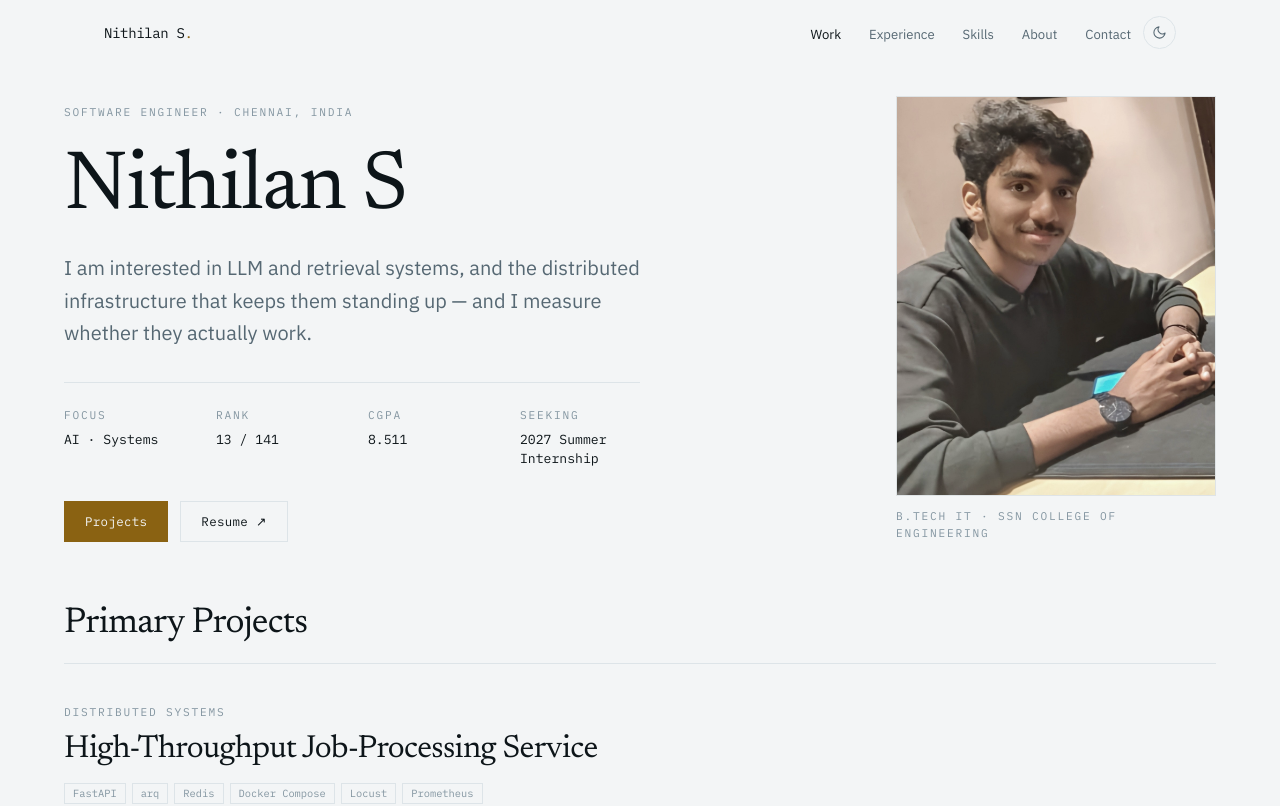
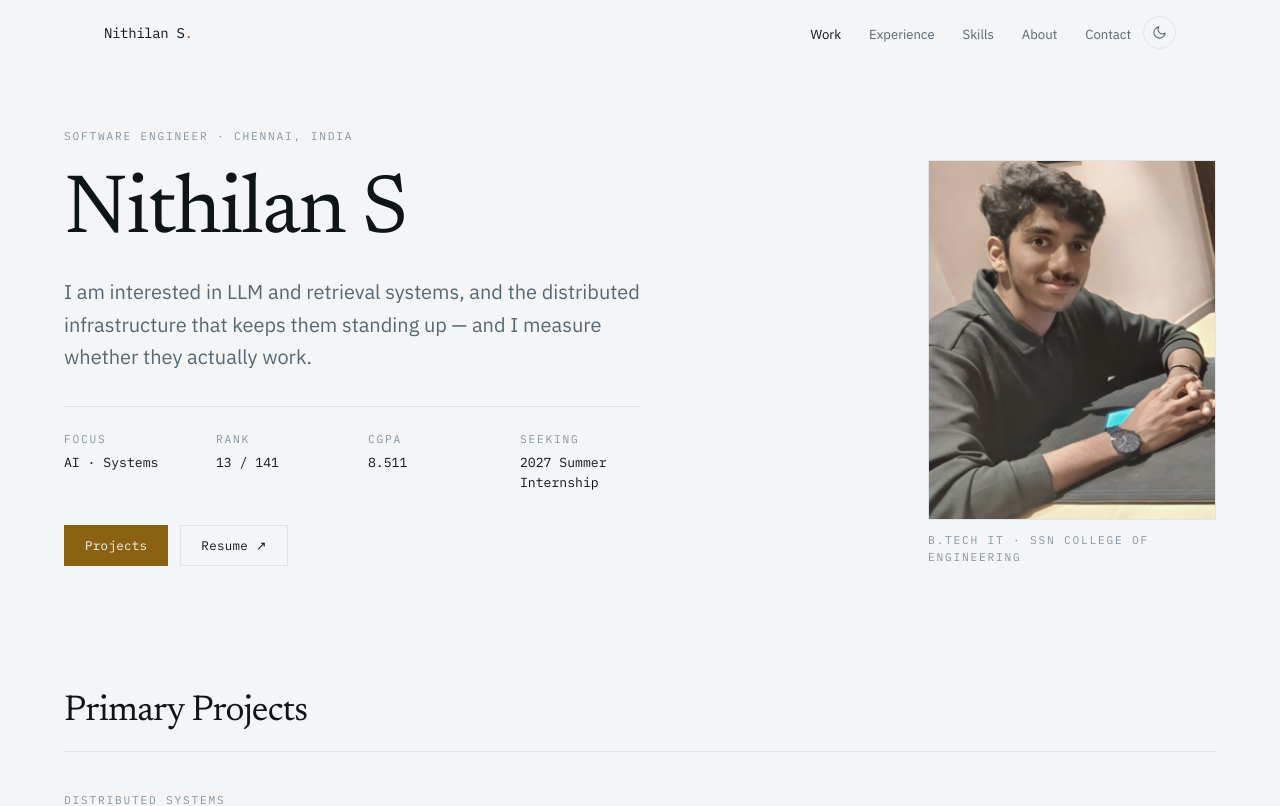
Before and after one commit to Nithilan77/Personal-Portfolio, a React (Vite) app: page / in a window 1280 px wide. Shown: the top 806 px of the page. Built offline with nearby package versions, Linux system fonts and the light colour scheme.

Commit message:
Updated Portfolio

```diff
--- a/src/components/Hero.jsx
+++ b/src/components/Hero.jsx
@@ -33,16 +33,28 @@ function Portrait() {
 
 export default function Hero() {
   return (
-    <section id="top" className="px-6 pt-28 pb-12 lg:px-10 lg:pt-24 lg:pb-0">
-      <div className="mx-auto grid max-w-6xl items-end gap-8 sm:grid-cols-[1fr_minmax(9rem,20rem)] sm:gap-10 lg:gap-16">
-        <div>
+    <section id="top" className="px-6 pt-28 pb-12 lg:px-10 lg:pt-32 lg:pb-16">
+      <div className="mx-auto grid max-w-6xl grid-cols-[7rem_1fr] items-end gap-x-5 gap-y-6 sm:grid-cols-[1fr_minmax(9rem,18rem)] sm:gap-x-10 sm:gap-y-0 lg:gap-x-16">
+        {/* portrait: beside the name on phones, its own column from sm up */}
+        <div className="col-start-1 row-start-1 self-center sm:col-start-2 sm:row-span-2 sm:row-start-1 sm:self-end">
+          <Portrait />
+          <p className="eyebrow mt-3 hidden sm:block">
+            B.Tech IT · SSN College of Engineering
+          </p>
+        </div>
+
+        {/* name block */}
+        <div className="col-start-2 row-start-1 self-center sm:col-start-1 sm:self-end">
           <p className="eyebrow">Software engineer · Chennai, India</p>
 
-          <h1 className="display mt-6 text-[clamp(2.6rem,7vw,5.2rem)]">
+          <h1 className="display mt-2 text-[clamp(2rem,9vw,5.2rem)] sm:mt-6">
             Nithilan S
           </h1>
+        </div>
 
-          <p className="mt-5 max-w-xl text-lg leading-relaxed text-muted md:text-xl">
+        {/* everything below spans the full width on phones */}
+        <div className="col-span-2 row-start-2 sm:col-span-1 sm:col-start-1 sm:row-start-2">
+          <p className="mt-0 max-w-xl text-lg leading-relaxed text-muted sm:mt-5 md:text-xl">
             I am interested in LLM and retrieval systems, and the distributed
             infrastructure that keeps them standing up — and I measure whether
             they actually work.
@@ -74,11 +86,6 @@ export default function Hero() {
             </a>
           </div>
         </div>
-
-        <div className="order-first w-28 sm:order-none sm:w-auto sm:max-w-none">
-          <Portrait />
-          <p className="eyebrow mt-3 hidden sm:block">B.Tech IT · SSN College of Engineering</p>
-        </div>
       </div>
     </section>
   );
```
